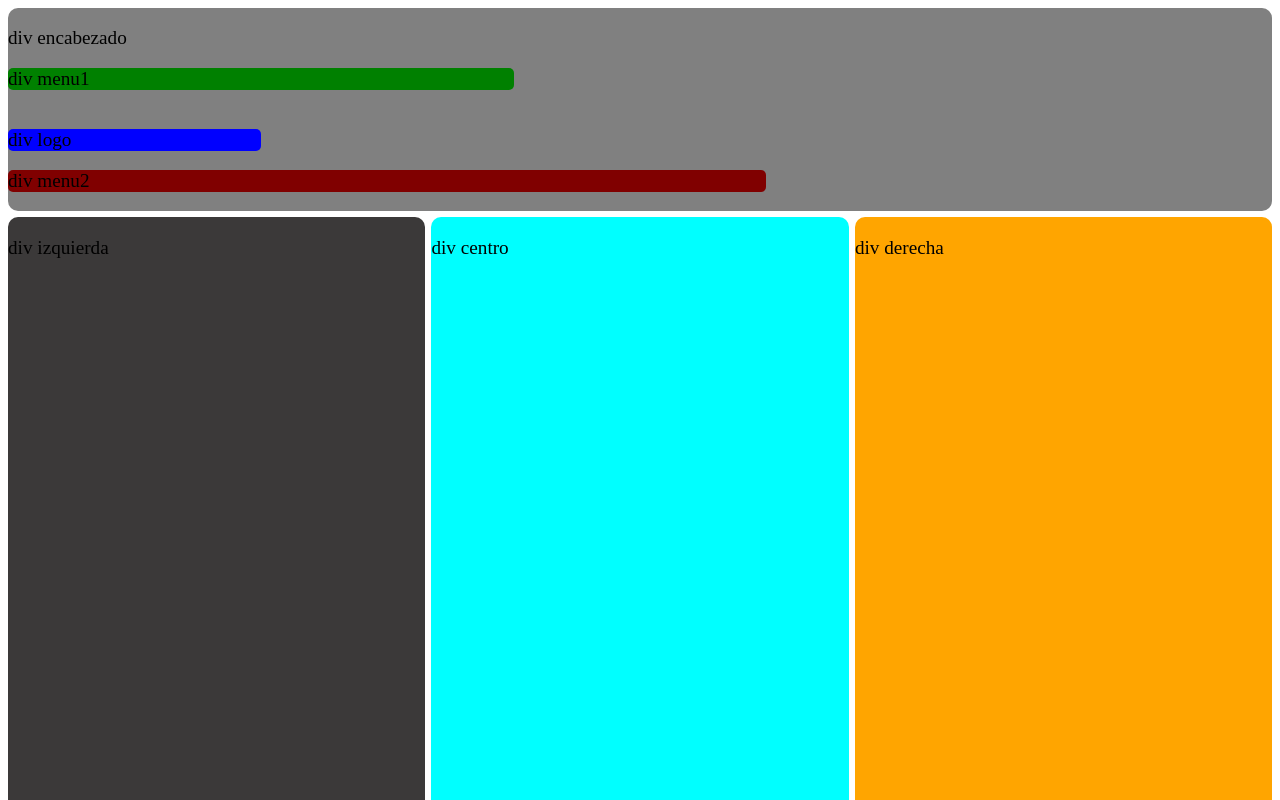
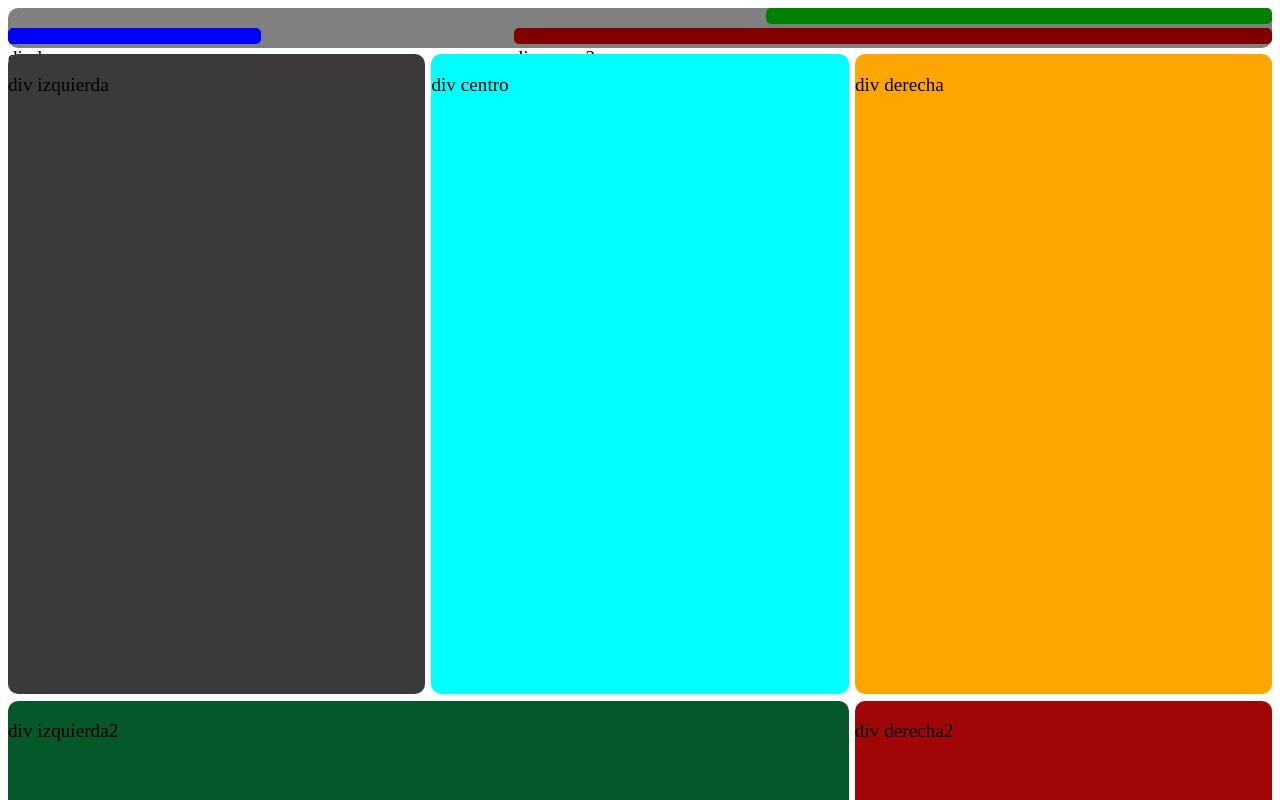
Before and after one commit to Arturo-Blanco/cajasFlex, a website: page index.html in a window 1280 px wide. Shown: the top 800 px of the page. Drawn offline with Linux system fonts and the light colour scheme.

Commit message:
Se modifica medidas

```diff
--- a/index.css
+++ b/index.css
@@ -4,21 +4,32 @@ body {
 .encabezado,
 .pie {
   display: flex;
-  flex-direction: column;
+  flex-direction: row;
   border-radius: 10px;
   width: 100%;
+  flex-wrap:wrap;
+  height:5vh;
+  justify-content: space-between;
+
+}
+.titulo {
+  width: 60%;
+  height:2vh;
 }
 .menu1 {
   background-color: green;
   width: 40%;
+  height: 2vh;
 }
 .menu2 {
   background-color: maroon;
   width: 60%;
+  height: 2vh;
 }
 .logo {
   background-color: blue;
   width: 20%;
+  height: 2vh;
 }
 .contenedor {
   display: flex;
--- a/index.html
+++ b/index.html
@@ -10,16 +10,12 @@
   <body>
     <div class="contenedor">
     <div class="encabezado">
-      <div class="encabezado1">
         <div class="titulo">
           <p>div encabezado</p>
         </div>
         <div class="menu1"><p>div menu1</p></div>
-      </div>
-      <div class="encabezado2">
         <div class="logo"><p>div logo</p></div>
         <div class="menu2"><p>div menu2</p></div>
-      </div>
     </div>
     <div class="contenedorCuerpo">
         <div class="izquierda"><p>div izquierda</p></div>
```
